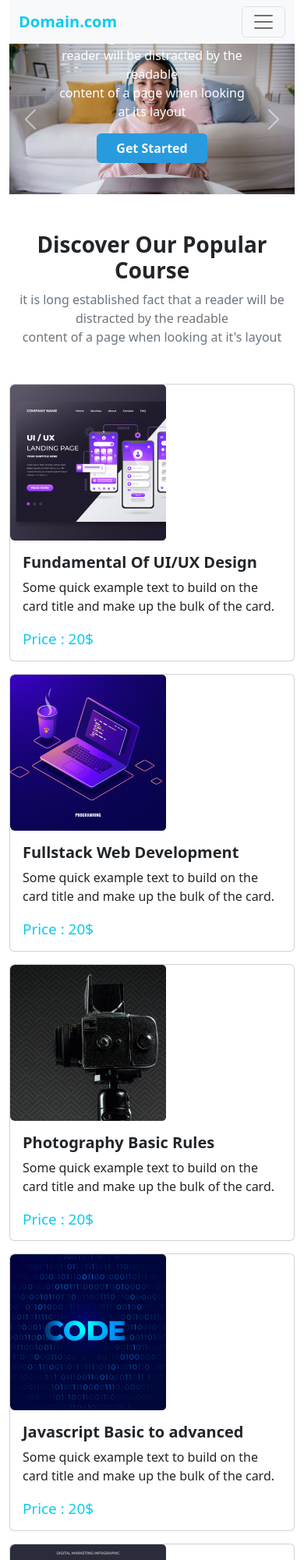
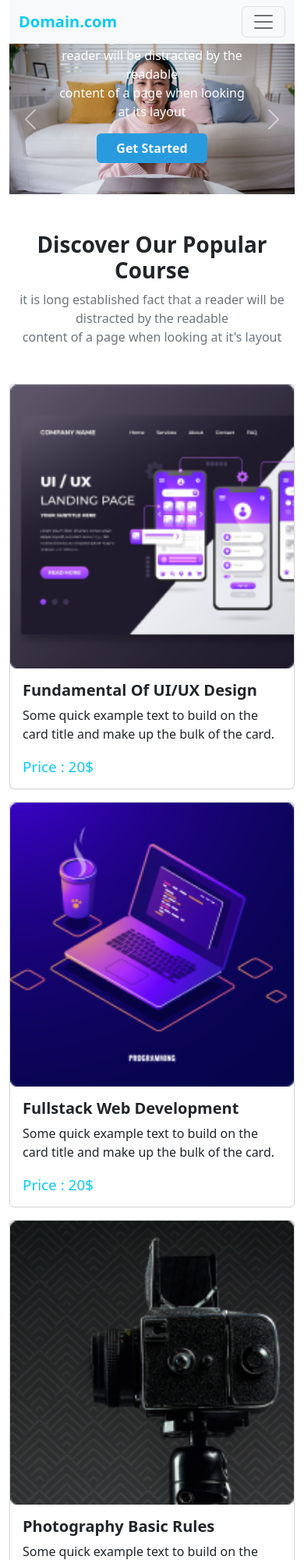
Before and after one commit to BappySheikh1/edTech-website-main, a plain HTML site: page index.html in a window 390 px wide. Shown: the top 2000 px of the page at 78% size. Drawn offline with nearby package versions, Linux system fonts and the light colour scheme.

Commit message:
media quary added

```diff
--- a/index.html
+++ b/index.html
@@ -91,7 +91,7 @@
                   <!--Card -1-->
                   <div class="card mb-3">
                     <div class="row g-0">
-                      <div class="col-md-4">
+                      <div class="col-md-4 responsive-images">
                         <img src="images/course/course-1.png" class="img-fluid rounded-start" alt="logo">
                       </div>
                       <div class="col-md-8">
@@ -106,7 +106,7 @@
                   <!--Card -2-->
                   <div class="card mb-3">
                     <div class="row g-0">
-                      <div class="col-md-4">
+                      <div class="col-md-4 responsive-images">
                         <img src="images/course/course-3.png" class="img-fluid rounded-start " alt="logo">
                       </div>
                       <div class="col-md-8">
@@ -121,7 +121,7 @@
                   <!--Card -3-->
                   <div class="card mb-3">
                     <div class="row g-0">
-                      <div class="col-md-4">
+                      <div class="col-md-4 responsive-images">
                         <img src="images/course/course-5.png" class="img-fluid rounded-start" alt="logo">
                       </div>
                       <div class="col-md-8">
@@ -139,7 +139,7 @@
                    <!--Card -1-->
                   <div class="card mb-3" >
                     <div class="row g-0">
-                      <div class="col-md-4">
+                      <div class="col-md-4 responsive-images">
                         <img src="images/course/course-2.png" class="img-fluid rounded-start" alt="logo">
                       </div>
                       <div class="col-md-8">
@@ -154,7 +154,7 @@
                    <!--Card -2-->
                   <div class="card mb-3" >
                     <div class="row g-0">
-                      <div class="col-md-4">
+                      <div class="col-md-4 responsive-images">
                         <img src="images/course/course-4.png" class="img-fluid rounded-start" alt="logo">
                       </div>
                       <div class="col-md-8">
@@ -169,7 +169,7 @@
                    <!--Card -3-->
                   <div class="card mb-3" >
                     <div class="row g-0">
-                      <div class="col-md-4">
+                      <div class="col-md-4 responsive-images">
                         <img src="images/course/course-6.png" class="img-fluid rounded-start" alt="logo">
                       </div>
                       <div class="col-md-8">
--- a/style/style.css
+++ b/style/style.css
@@ -33,3 +33,18 @@
     border-radius: 50%;
 }
 /*feedback end */
+
+/*Media Query mobile device-------*/
+@media only screen and (max-width:767px){
+    .responsive-images img{
+      width: 100%;
+      height: 100%;
+    }
+}
+/*medium device==============*/
+@media only screen and (min-width:766px) and (max-width:992px){
+    .responsive-images img{
+      width: auto;
+      height: auto;
+    }
+}
```
